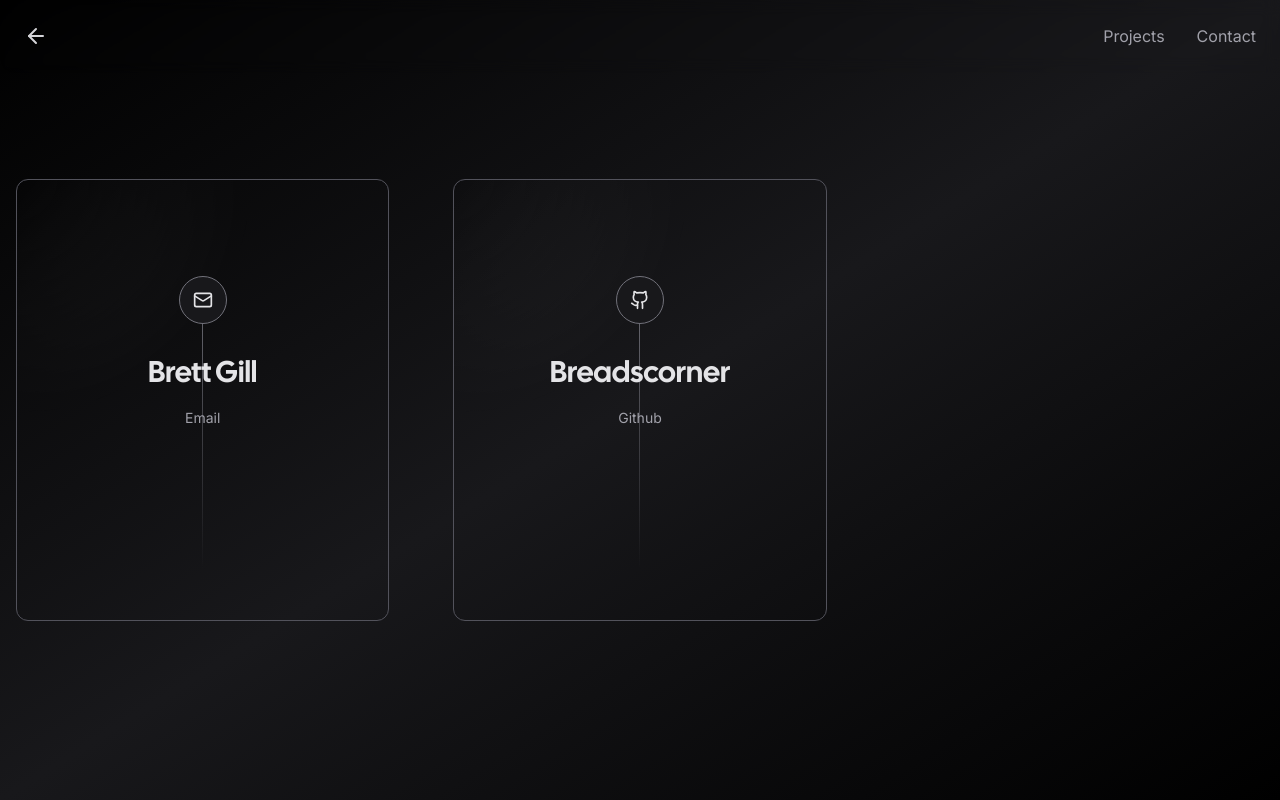
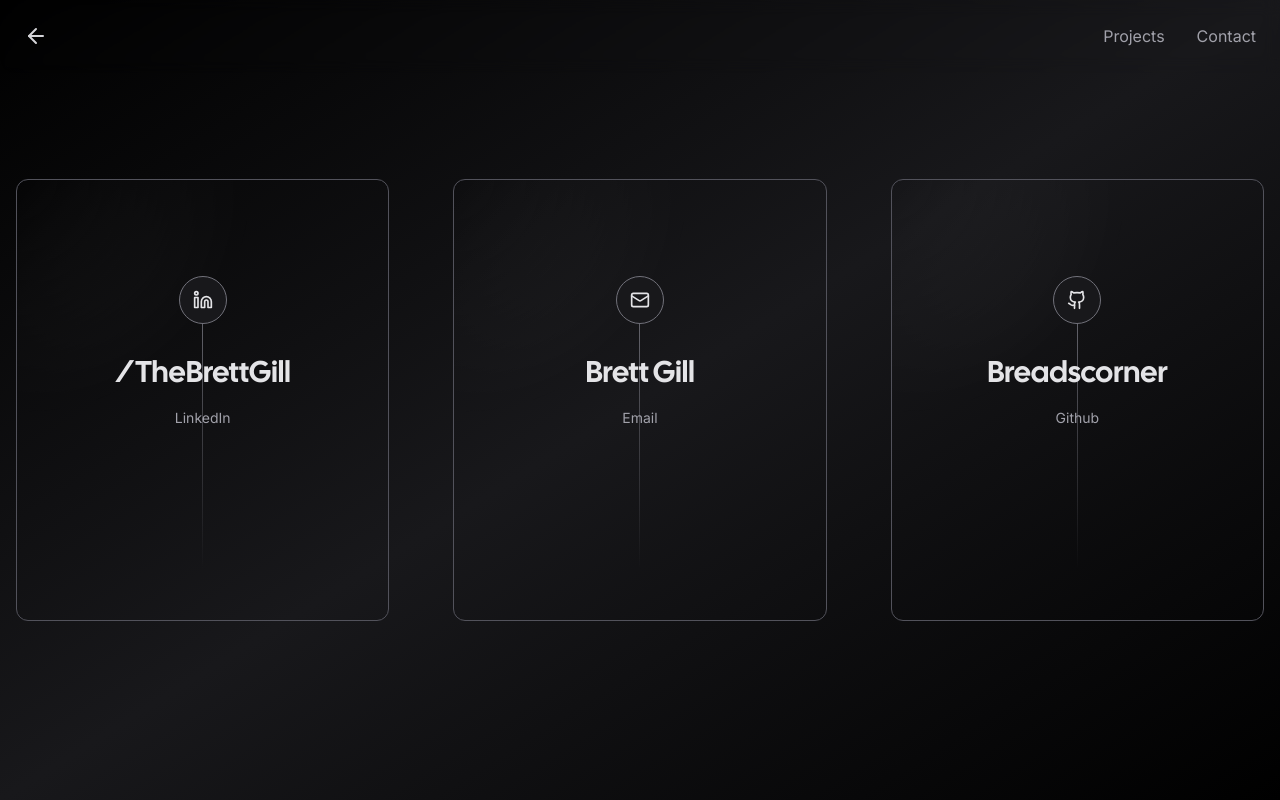
Before and after one commit to breadscorner/nextjs-portfolio, a Next.js app: page /contact in a window 1280 px wide. Built offline with nearby package versions, Linux system fonts and the light colour scheme; no server answers; what tailwindcss-debug-screens would draw is missing.

Commit message:
add linkedin

```diff
--- a/app/contact/page.tsx
+++ b/app/contact/page.tsx
@@ -1,16 +1,16 @@
 "use client";
-import { Github, Mail } from "lucide-react";
+import { Github, Mail, Linkedin } from "lucide-react";
 import Link from "next/link";
 import { Navigation } from "../components/nav";
 import { Card } from "../components/card";
 
 const socials = [
-	// {
-	// 	icon: <Twitter size={20} />,
-	// 	href: "https://twitter.com/chronark_",
-	// 	label: "Twitter",
-	// 	handle: "@chronark_",
-	// },
+	{
+		icon: <Linkedin size={20} />,
+		href: "https://www.linkedin.com/in/thebrettgill/",
+		label: "LinkedIn",
+		handle: "/TheBrettGill",
+	},
 	{
 		icon: <Mail size={20} />,
 		href: "mailto:hello@brettgill.io",
```
Also changed, not shown: app/about/page.tsx (added).
